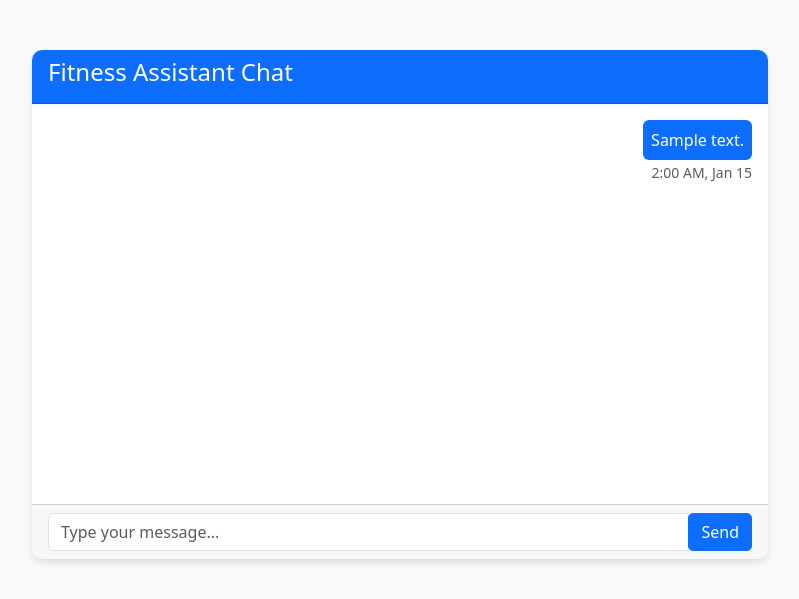
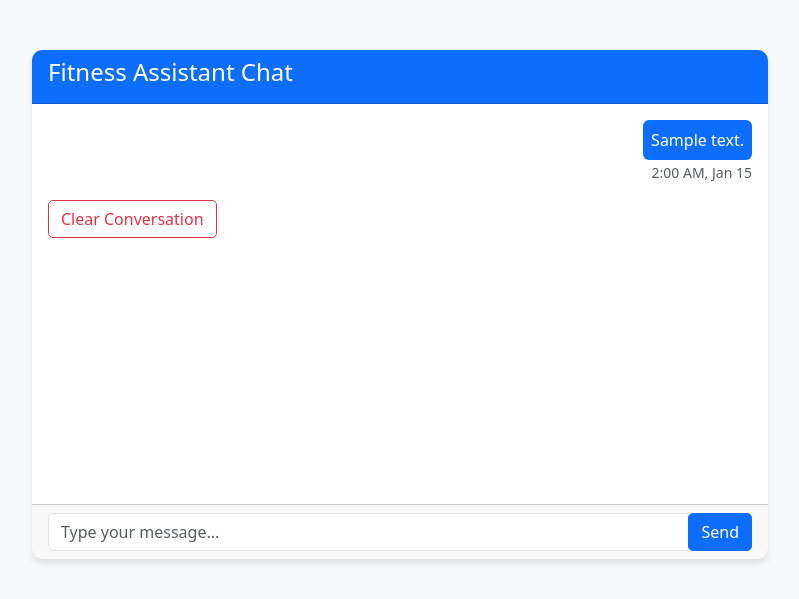
Before and after one commit to Lasvegasman55/Capstone-project-Fitness-Tracker, a Django app: page /tracker/chat/ in a window 1280 px wide. Shown: the part 192-791 px from the top of the page, without its empty margins (240-1039 px from the left). Run offline with Django 5.2, Linux system fonts and the light colour scheme; a user stored in the database is signed in; tables that the repository leaves empty hold one stand-in row (values such as "Sample post").

Commit message:
added additional chatbot features

```diff
--- a/tracker/templates/tracker/chat/chat.html
+++ b/tracker/templates/tracker/chat/chat.html
@@ -21,6 +21,10 @@
                                     <div class="clearfix"></div>
                                     <small class="text-muted">{{ message.timestamp|date:'g:i A, M d' }}</small>
                                 </div>
+                                <form method="post" action="{% url 'clear_chat' %}" class="mb-3">
+                                    {% csrf_token %}
+                                    <button type="submit" class="btn btn-outline-danger">Clear Conversation</button>
+                                </form>
                             {% endfor %}
                         {% else %}
                             <div class="text-center text-muted">
--- a/tracker/urls.py
+++ b/tracker/urls.py
@@ -67,4 +67,6 @@ urlpatterns = [
     path('api-auth/', include('rest_framework.urls')),
 
     path('chat/', views.chat_view, name='chat'),
+
+    path('tracker/chat/clear/', views.clear_chat, name='clear_chat'),
 ]
--- a/tracker/views.py
+++ b/tracker/views.py
@@ -794,3 +794,11 @@ class WaterIntakeViewSet(viewsets.ModelViewSet):
 
     def perform_create(self, serializer):
         serializer.save(user=self.request.user)
+
+@login_required
+def clear_chat(request):
+    if request.method == 'POST':
+        # Delete all chat messages for this user
+        ChatMessage.objects.filter(user=request.user).delete()
+        messages.success(request, 'Chat history cleared!')
+    return redirect('chat')
```
Also changed, not shown: FitnessTrackerApp/package.json (+5 -2 lines), setup_guide.md (+5 -5 lines), FitnessTrackerApp/package-lock.json.
